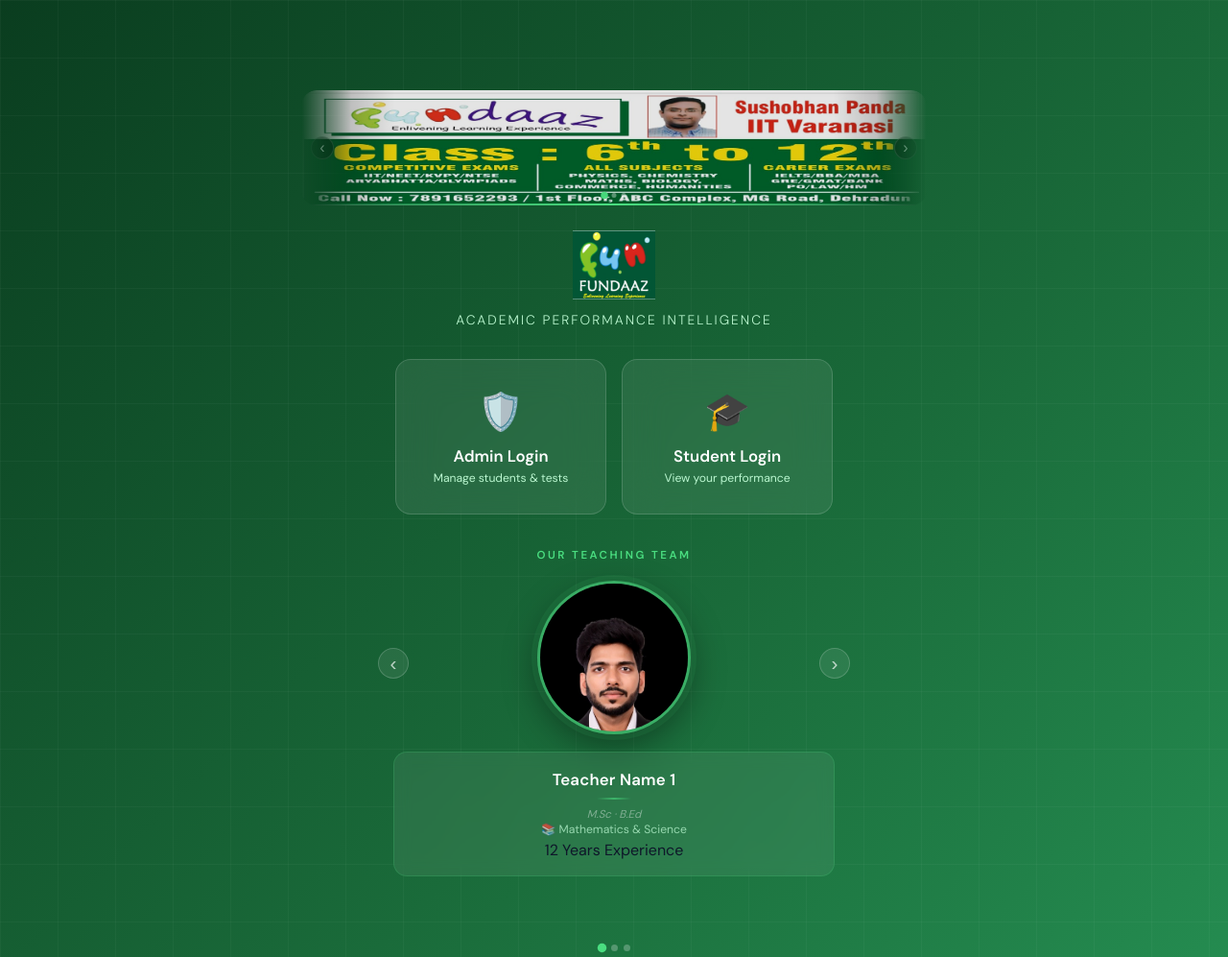
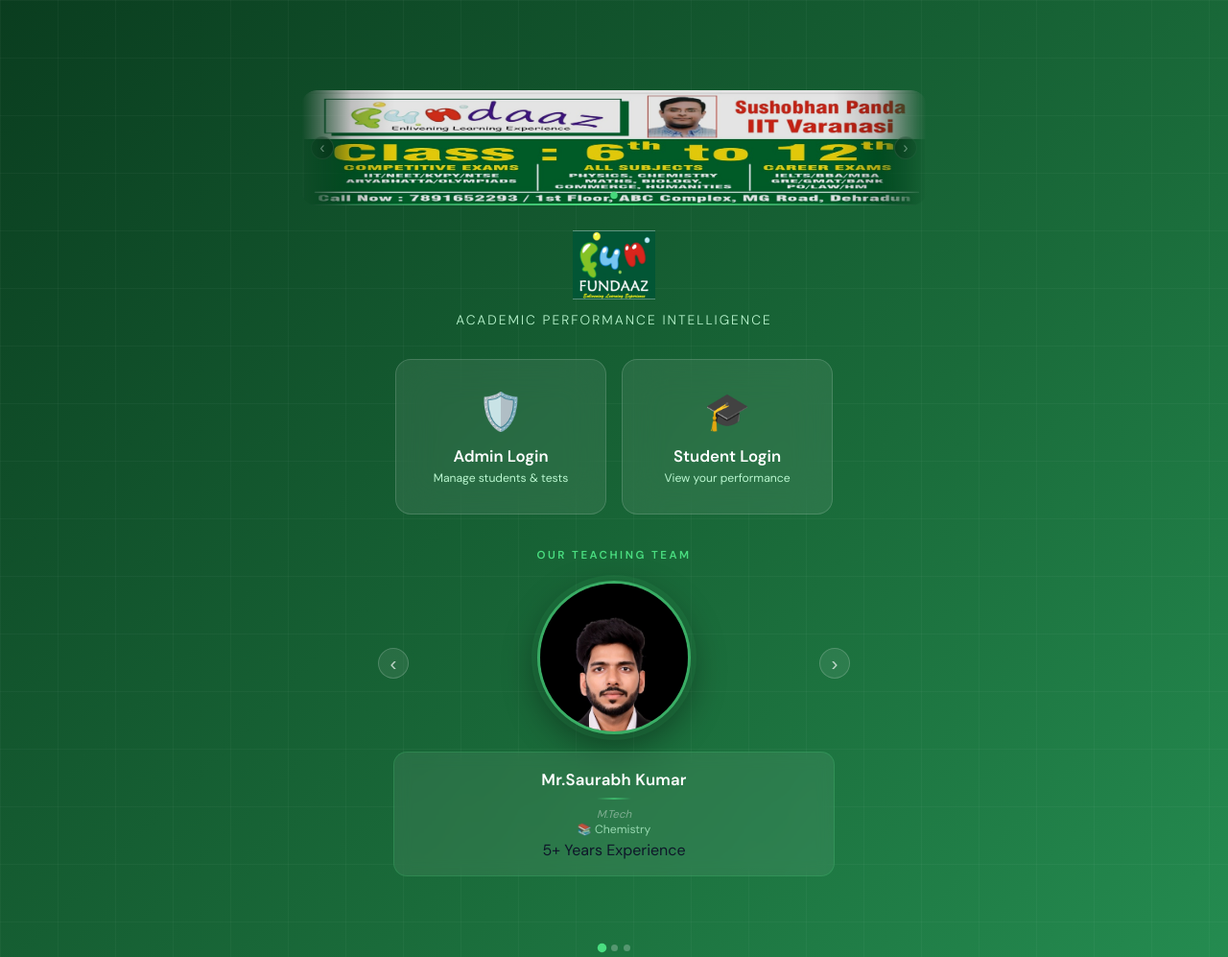
Before and after one commit to kartikay0520/fundaaz, a Flask app: page / in a window 1280 px wide. Shown: the top 997 px of the page at 96% size. Run offline with Flask 3, Linux system fonts and the light colour scheme; some libraries are stand-ins or nearby versions; some web fonts are replaced.

Commit message:
Modify teacher details and hide banner sections
Updated teacher information and commented out banner sections.

```diff
--- a/templates/index.html
+++ b/templates/index.html
@@ -174,16 +174,16 @@
         </div>
 
         <!-- BANNER 2 -->
-        <div class="banner-slide">
+        <!--<div class="banner-slide">
           <img src="{{ url_for('static', filename='images/banner2.jpeg') }}"
                alt="Banner 2" onerror="this.parentElement.style.display='none'">
-        </div>
+        </div>-->
 
         <!-- BANNER 3 -->
-        <div class="banner-slide">
+        <!--<div class="banner-slide">
           <img src="{{ url_for('static', filename='images/banner3.jpeg') }}"
                alt="Banner 3" onerror="this.parentElement.style.display='none'">
-        </div>
+        </div>-->
 
         <!-- ADD MORE BANNERS — copy a block above and change filename -->
 
@@ -278,11 +278,11 @@
             <div class="team-photo-placeholder">👤</div>
           </div>
           <div class="team-info-card">
-            <div class="team-name">Teacher Name 1</div>
+            <div class="team-name">Mr.Saurabh Kumar</div>
             <div class="team-divider"></div>
-            <div class="team-qualification">M.Sc · B.Ed </div>
-            <div class="team-subject">📚 Mathematics &amp; Science</div>
-            <div class="team-Experience">12 Years Experience</div>
+            <div class="team-qualification">M.Tech </div>
+            <div class="team-subject">📚 Chemistry</div>
+            <div class="team-Experience">5+ Years Experience</div>
           </div>
         </div>
 
```
